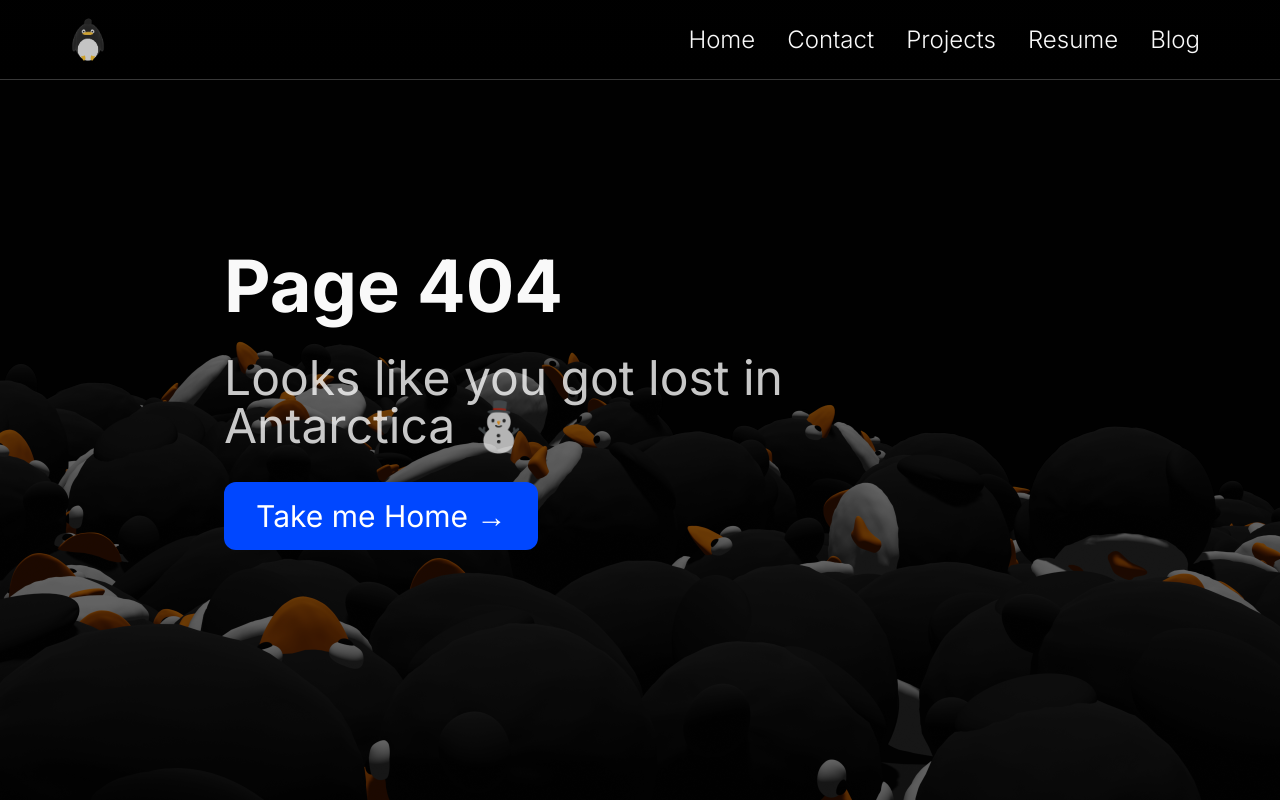
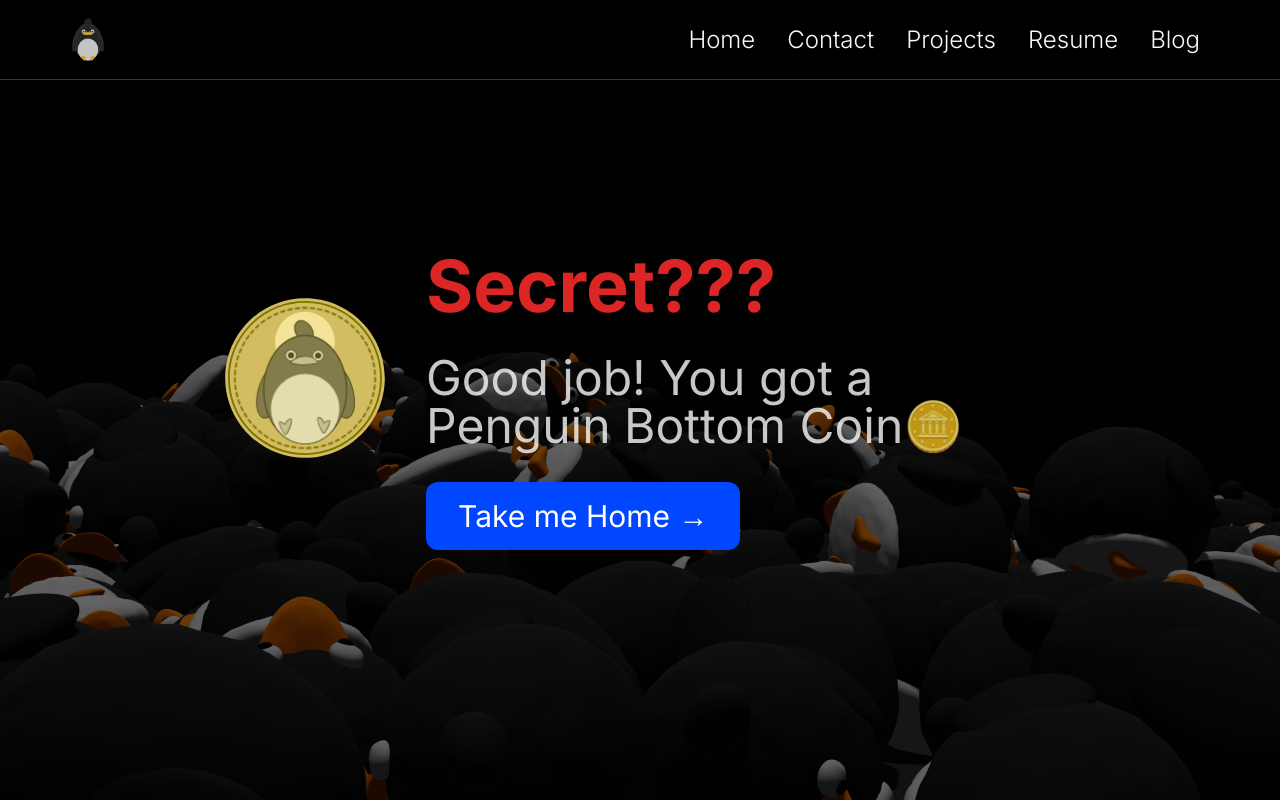
Before and after one commit to Zeyu-Li/litter-website, a Next.js app: page /supersecret/secret in a window 1280 px wide. Before the commit this address had no page. Built offline with nearby package versions, Linux system fonts and the light colour scheme.

Commit message:
added secret

```diff
--- a/next.config.mjs
+++ b/next.config.mjs
@@ -13,5 +13,13 @@ const config = {
     locales: ["en"],
     defaultLocale: "en",
   },
+  webpack(config) {
+    config.module.rules.push({
+      test: /\.svg$/,
+      use: ["@svgr/webpack"],
+    });
+
+    return config;
+  },
 };
 export default config;
--- a/package.json
+++ b/package.json
@@ -12,6 +12,7 @@
     "@next/font": "^13.0.4",
     "@react-three/drei": "^9.41.2",
     "@react-three/fiber": "^8.9.1",
+    "@svgr/webpack": "^6.5.1",
     "@types/react-pdf": "^5.7.4",
     "@types/three": "^0.146.0",
     "next": "13.0.2",
--- a/src/pages/404.tsx
+++ b/src/pages/404.tsx
@@ -4,22 +4,48 @@ import Button from "../components/common/Button";
 import Header from "../components/common/Header";
 import Title from "../components/SEO/Title";
 
+import { default as PiratePenguin } from "../../public/vector/pirate.svg";
+import { useEffect } from "react";
+import { useRouter } from "next/router";
+
 const Custom404: NextPage = () => {
+  const router = useRouter();
+  useEffect(() => {
+    const eyepatch: HTMLElement | null = document.querySelector(
+      ".pirate_svg__eyepatch"
+    );
+    const eyepatchPath: HTMLElement | null = document.querySelector(
+      ".pirate_svg__eyepatchPath"
+    );
+    if (eyepatch) {
+      eyepatch.style.cursor = "pointer";
+    }
+    if (eyepatchPath) {
+      eyepatchPath.onclick = () => {
+        router.push("/supersecret/secret");
+      };
+    }
+  }, []);
   return (
     <>
       <Title title="Tinkering Penguin | Lost in Antarctica" />
       <Header />
       <main className="backgroundPile flex min-h-screen items-center justify-center bg-primary">
-        <div className="m-auto max-w-4xl justify-center p-8 text-4xl">
+        <div className="m-auto flex max-w-4xl justify-center p-8 text-4xl -sm:flex-col">
+          <div>
             <h1 className="my-8 text-7xl font-bold text-secondary -sm:my-4 -sm:text-5xl">
               Page 404
             </h1>
-          <h2 className="my-8 pr-[15vw] text-5xl text-secondary/80 -sm:my-4 -sm:text-3xl">
-            Looks like you got lost in Antarctica ⛄
+            <h2 className="my-8 text-5xl text-secondary/80 -sm:my-4 -sm:text-3xl">
+              This page must{"'"}ve been stolen by a pirate 🦜
             </h2>
             <Link href="/">
               <Button text={"Take me Home →"} />
             </Link>
+          </div>
+          <div className="flex h-[40vh] w-[40vh] items-center justify-center">
+            <PiratePenguin className="pageIcons" />
+          </div>
         </div>
       </main>
     </>
--- /dev/null
+++ b/src/pages/supersecret/secret.tsx
@@ -0,0 +1,53 @@
+import { type NextPage } from "next";
+import { useRouter } from "next/router";
+import { useState } from "react";
+import Link from "next/link";
+import Button from "../../components/common/Button";
+import Header from "../../components/common/Header";
+import Title from "../../components/SEO/Title";
+
+import { default as CoinPenguin } from "../../../public/vector/coin.svg";
+
+const Secret: NextPage = () => {
+  const router = useRouter();
+  const [clickedCoin, setClickedCoin] = useState(false);
+
+  const clickCoin = () => {
+    if (clickedCoin) {
+      router.push("https://github.com/Zeyu-Li/litter-website");
+    }
+    setClickedCoin(!clickedCoin);
+  };
+
+  return (
+    <>
+      <Title title="Tinkering Penguin | Lost in Antarctica" />
+      <Header />
+      <main className="backgroundPile flex min-h-screen items-center justify-center bg-primary">
+        <div className="m-auto flex max-w-4xl justify-center p-8 text-4xl -sm:flex-col">
+          <div className="flex h-[40vh] w-[40vh] items-center justify-center">
+            <CoinPenguin
+              className={`pageIcons mr-10 cursor-pointer ${
+                clickedCoin ? "rollCoin" : ""
+              }`}
+              onClick={clickCoin}
+            />
+          </div>
+          <div>
+            <h1 className="my-8 text-7xl font-bold text-red-600 -sm:my-4 -sm:text-5xl">
+              Secret???
+            </h1>
+            <h2 className="my-8 text-5xl text-secondary/80 -sm:my-4 -sm:text-3xl">
+              Good job! You got a Penguin Bottom Coin🪙
+            </h2>
+            <Link href="/">
+              <Button text={"Take me Home →"} />
+            </Link>
+          </div>
+        </div>
+      </main>
+    </>
+  );
+};
+
+export default Secret;
--- a/src/styles/globals.css
+++ b/src/styles/globals.css
@@ -270,3 +270,40 @@ html {
   outline: 0;
   box-shadow: 0 0 0 0.1rem rgba(0, 123, 255, 0.945);
 }
+
+/* secret */
+/* rolling coin */
+.rollCoin {
+  -webkit-animation: spin 1s linear 1;
+  -moz-animation: spin 1s linear 1;
+  animation: spin 1s linear 1;
+}
+
+/* keyframes */
+@-webkit-keyframes slide {
+  100% {
+    left: 0;
+  }
+}
+
+@keyframes slide {
+  100% {
+    left: 0;
+  }
+}
+@-moz-keyframes spin {
+  100% {
+    -moz-transform: rotate(360deg);
+  }
+}
+@-webkit-keyframes spin {
+  100% {
+    -webkit-transform: rotate(360deg);
+  }
+}
+@keyframes spin {
+  100% {
+    -webkit-transform: rotate(360deg);
+    transform: rotate(360deg);
+  }
+}
```
Also changed, not shown: 1 other file (tests, documents, lock files or other folders). Lines whose indentation alone changed are shown as unchanged.
